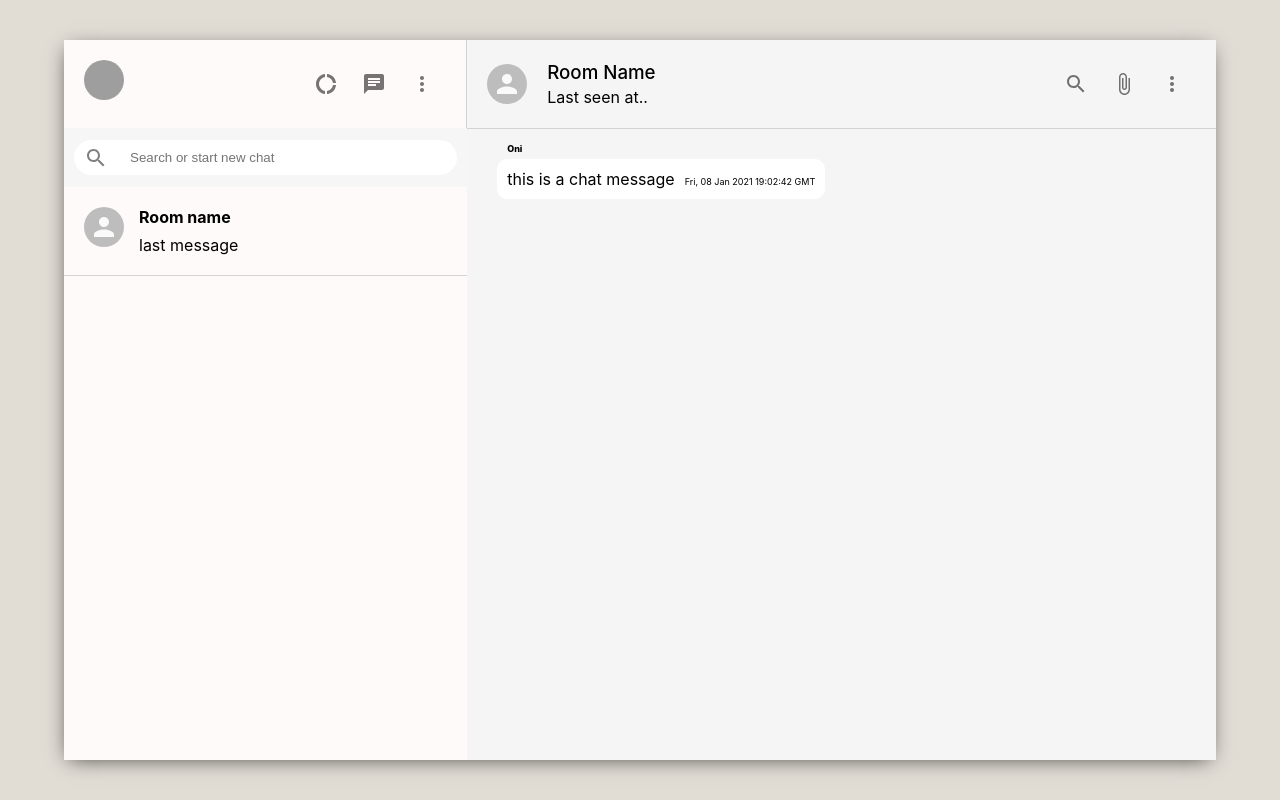
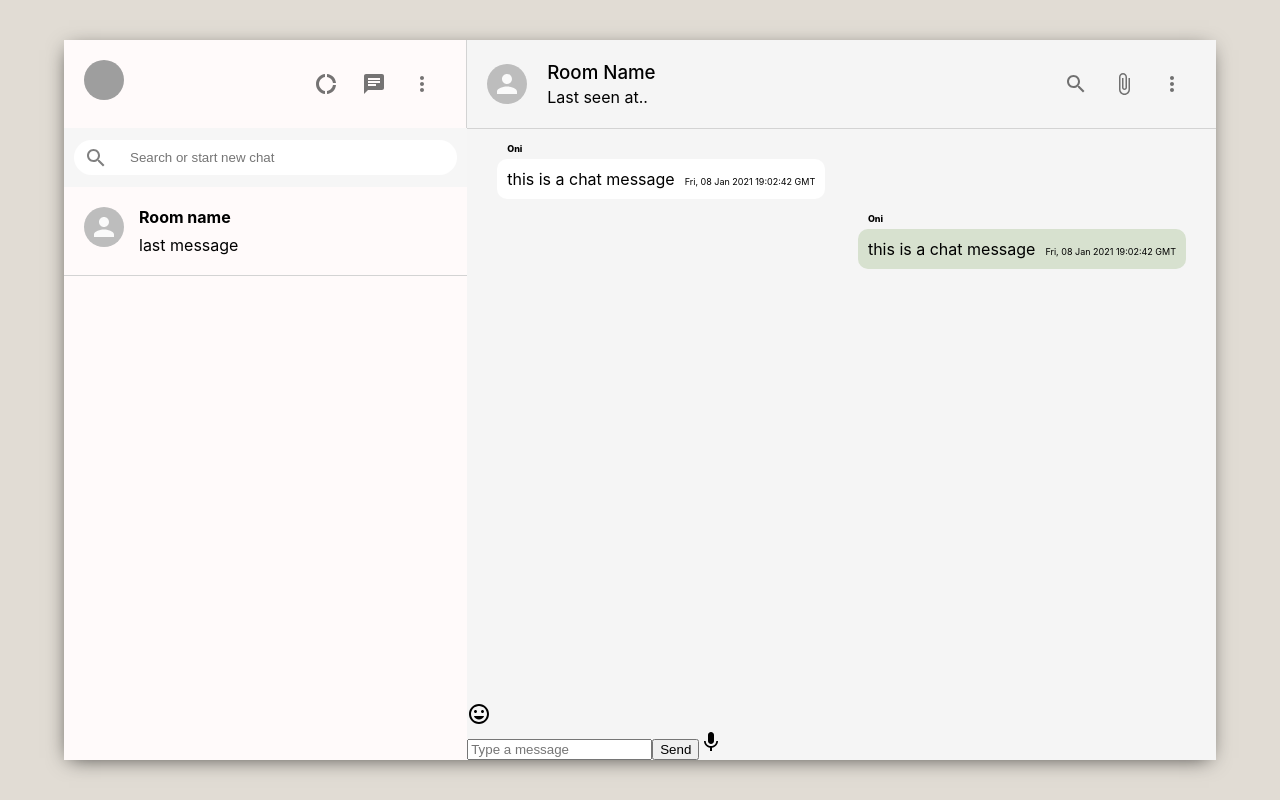
Before and after one commit to mehdisyed3/Chat-App, a React (Create React App) app: page / in a window 1280 px wide. Built offline with nearby package versions, Linux system fonts and the light colour scheme; grey boxes are pictures that could not be loaded.

Commit message:
more updates to Chat.js

```diff
--- a/src/Chat/Chat.css
+++ b/src/Chat/Chat.css
@@ -57,3 +57,9 @@
   font-weight: 800;
   font-size: xx-small;
 }
+
+.chat__reciever{
+  margin-left: auto;
+  background-color: #d7e1cf;
+
+}
--- a/src/Chat/Chat.js
+++ b/src/Chat/Chat.js
@@ -1,10 +1,17 @@
 import { Avatar, IconButton } from '@material-ui/core'
-import { AttachFile, MoreVert, SearchOutlined } from '@material-ui/icons'
-import React from 'react'
+import { AttachFile, Mic, MoreVert, SearchOutlined  } from '@material-ui/icons'
+import React, { useState } from 'react'
+import InsertEmoticonIcon from '@material-ui/icons/InsertEmoticon'
 import './Chat.css'
 
-//9:41
+
 function Chat() {
+  const [input,setInput] = useState('')
+
+  const sendMessage = () => {
+
+  }
+
   return (
     <div className='chat'>
 
@@ -40,6 +47,30 @@ function Chat() {
               {new Date().toUTCString()}
             </span>
           </p>
+          <p className='chat__message chat__reciever '>
+          <span className='chat__name'>Oni </span>
+          this is a chat message
+            <span className='chat__timestamp'>
+              {new Date().toUTCString()}
+            </span>
+          </p>
+
+      </div>
+      <div className='chat__footer'>
+        <InsertEmoticonIcon />
+        <form>
+          <input
+           value={input}
+           onChange={(e)=> setInput(e.target.value)}
+           placeholder="Type a message"
+           type='text'
+           />
+           <button onClick={sendMessage} type='submit'>
+            Send
+           </button>
+           <Mic/>
+        </form>
+
       </div>
     </div>
   )
```
Also changed, not shown: 1 other file (tests, documents, lock files or other folders).
